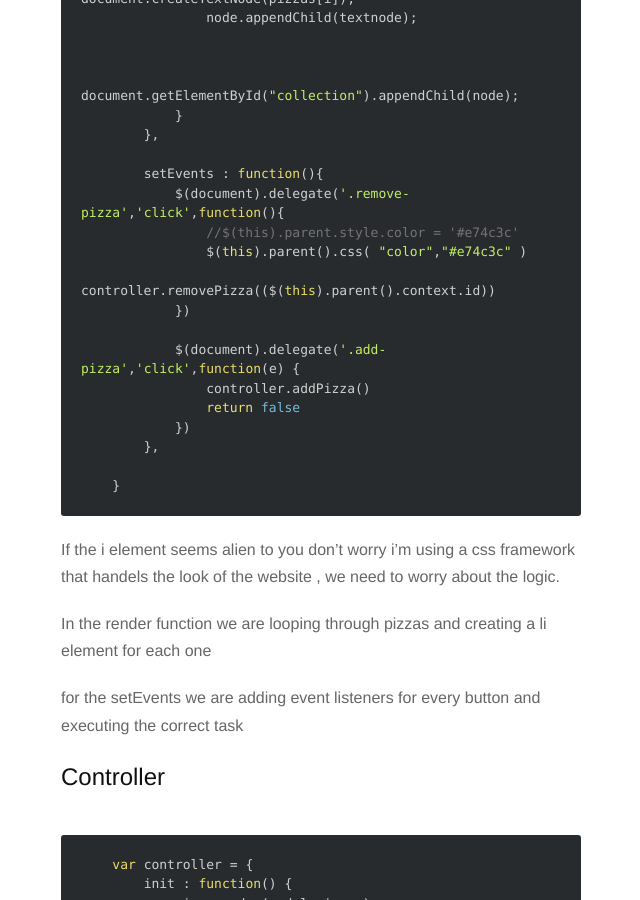
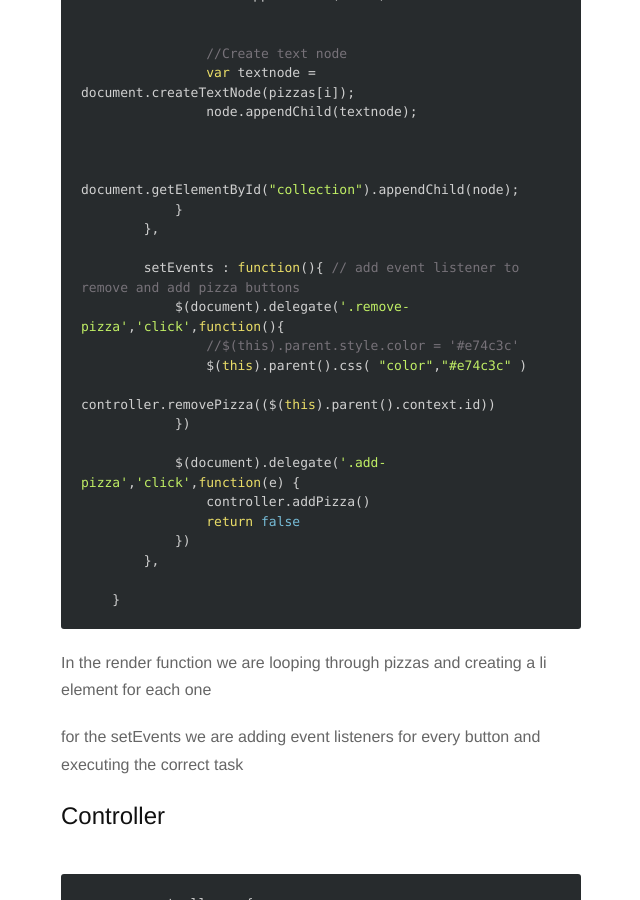
Before and after one commit to abdi0987/blog, a Jekyll site: the page built from _posts/2015-08-15-MVC-Pattern.markdown, in a window 1280 px wide and 900 px high, scrolled down 3435 px. Shown: the whole window, without its empty margins (319-959 px from the left). Built offline with Jekyll 4.4.1, drawn with Linux system fonts in a browser that asks for light colours; nearby versions of some CDN libraries; Markdown is read by kramdown in place of the engine named in the settings; some of the changed text lies outside the part shown.

Commit message:
Added post

````diff
--- a/_posts/2015-08-15-MVC-Pattern.markdown
+++ b/_posts/2015-08-15-MVC-Pattern.markdown
@@ -86,7 +88,7 @@ This is a little more complex
             }
         },
 
-        setEvents : function(){
+        setEvents : function(){ // add event listener to remove and add pizza buttons
             $(document).delegate('.remove-pizza','click',function(){
                 //$(this).parent.style.color = '#e74c3c'
                 $(this).parent().css( "color","#e74c3c" )
@@ -101,9 +103,6 @@ This is a little more complex
 
     }
 ```
-If the i element seems alien to you don't worry i'm using a css framework that handels the look of the website , we need to worry about the logic.
-
-
 In the render function we are looping through pizzas and creating a li element for each one
 
 for the setEvents we are adding event listeners for every button and executing the correct task
````
Also changed, not shown: other parts of _posts/2015-08-15-MVC-Pattern.markdown (+3 -1 lines).
